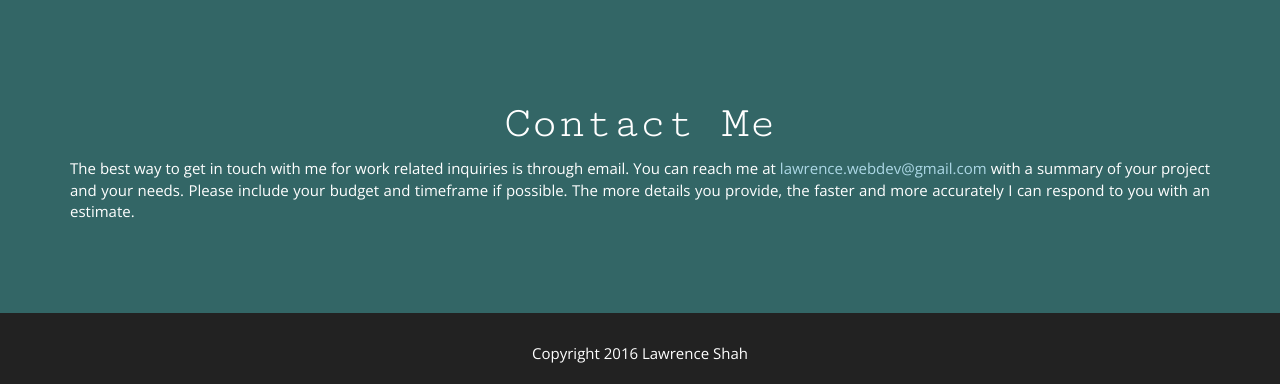
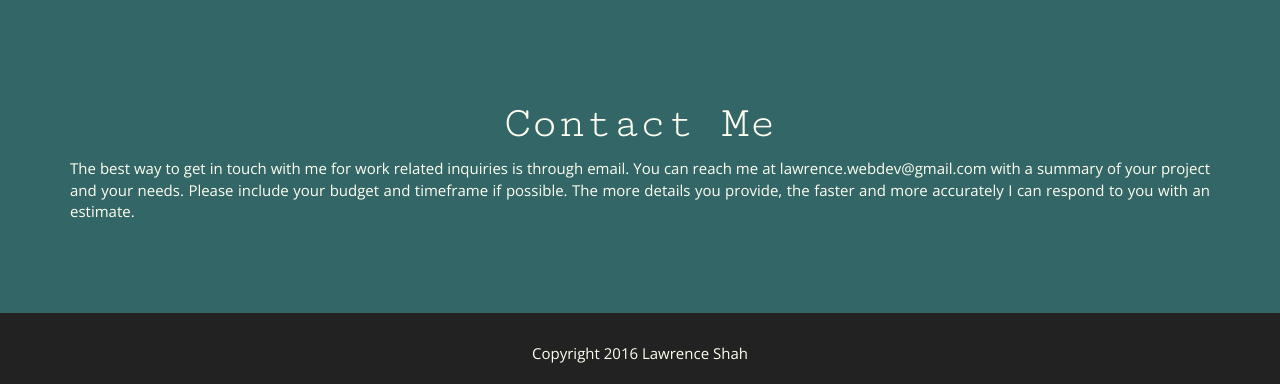
Before and after one commit to sktiao/Author-webpage, a PHP site: page / in a window 1280 px wide. Shown: the part 2291-2675 px from the top of the page. Run offline with PHP 8.4, Linux system fonts and the light colour scheme.

Commit message:
css colors

```diff
--- a/css/main.css
+++ b/css/main.css
@@ -162,16 +162,16 @@ section {
 
 #section-contact {
 	background-color: #366;
-	color: white;
+	color: ivory;
 	padding: 80px 0;
 }
 
 #section-contact a {
-	color: lightblue;
+	color: ivory;
 }
 
 #section-footer {
 	background-color: #222;
-	color: white;
+	color: ivory;
 	padding: 30px 0 20px;
 }
```
